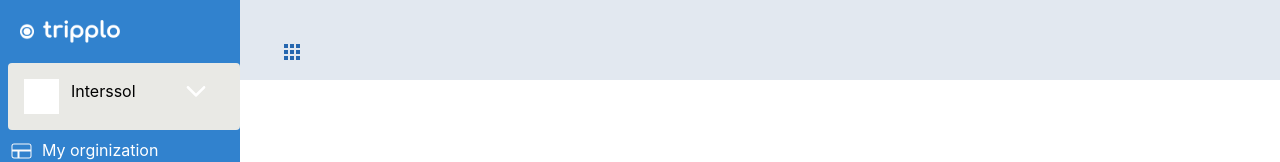
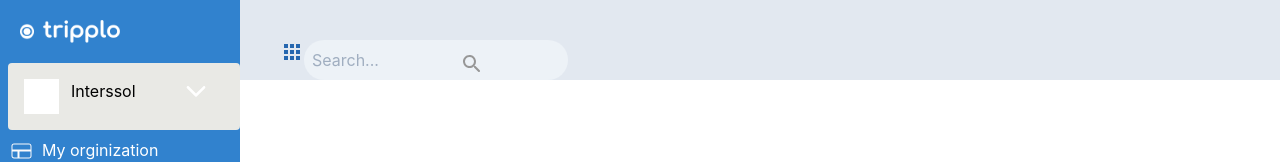
Before and after one commit to AmoDinho/tripplo-dashboard, a React (Create React App) app: page / in a window 1280 px wide. Shown: the top 162 px of the page. Built offline with nearby package versions, Linux system fonts and the light colour scheme.

Commit message:
search bar is done

```diff
--- a/src/components/inputs/SearchBar.js
+++ b/src/components/inputs/SearchBar.js
@@ -1,11 +1,16 @@
-import React from 'React'
-import BodyText from ''
+import React from 'react'
+import BodyText from '../typography/BodyText'
+import Search from '../../assets/search.svg'
 const SearchBar = () => {
     return (
         <>
-            <div className="bg-gray-200 rounded-full p-4">
+            <div className="relative  w-1/5 ">
+                <input placeholder="Search..." className="bg-gray-200 rounded-full text-left  p-2 " />
+                <img src={Search} alt="search-icon" className="absolute right-0 top-0 mt-3 mr-3" />
 
             </div>
+
+
 
         </>
     )
--- a/src/components/navigation/SideNav.js
+++ b/src/components/navigation/SideNav.js
@@ -8,6 +8,7 @@ import TruckIcon from '../../assets/local_shipping.svg'
 import CardIcon from '../../assets/credit_card.svg'
 import TrackingIcon from '../../assets/pin_drop.svg'
 import ClientDropdown from '../dropdowns/ClientDropdown'
+
 const SideNav = ({ isOpen }) => {
     return (
         <>
--- a/src/components/navigation/TopNav.js
+++ b/src/components/navigation/TopNav.js
@@ -1,12 +1,17 @@
 import React from 'react'
 import Menu from '../../assets/menu.svg'
+import SearchBar from '../inputs/SearchBar'
 const TopNav = ({ isOpen, onClick, children, ...props }) => {
     return (
-        <nav className={isOpen ? 'h-12 p-10 bg-gray-300 mb-5 ' : 'h-12 p-10 bg-gray-300 mb-5 w-screen'}>
+        <nav className={isOpen ? 'h-12 p-10 bg-gray-300 mb-5 flex flex-row' : 'h-12 p-10 bg-gray-300 mb-5 w-screen flex flex-row'}>
 
             <span onClick={onClick}>
                 <img src={Menu} alt="menu" />
             </span>
+
+            <SearchBar />
+
+
         </nav>
     )
 }
```
Also changed, not shown: src/assets/search.svg (added).
